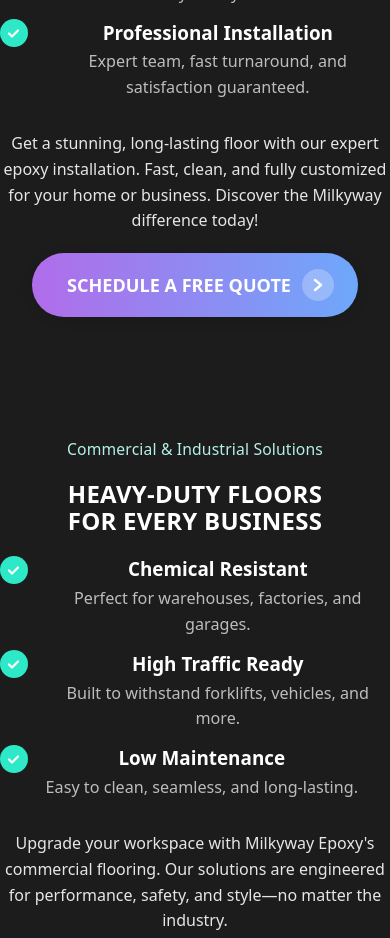
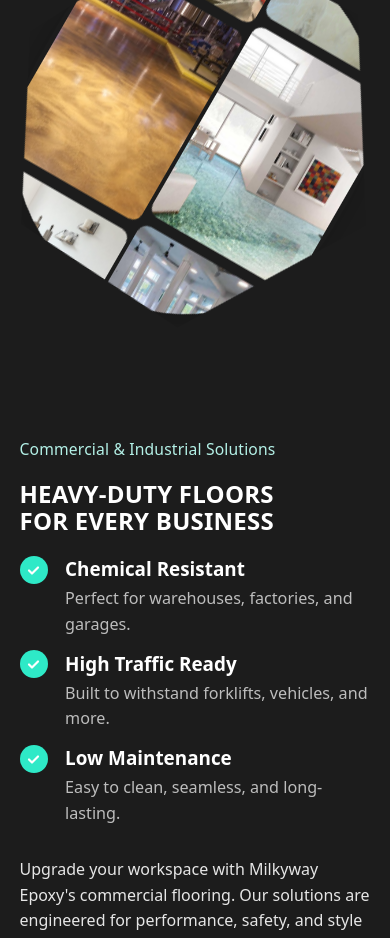
Before and after one commit to celalzamanoglu/epoxy-flooring, a Next.js app: page / in a window 390 px wide. Shown: the part 5700-6638 px from the top of the page. Built offline with nearby package versions, Linux system fonts and the light colour scheme.

Commit message:
feat: all hexagons fixed to right for smaller screens

```diff
--- a/src/components/HexagonSection.module.css
+++ b/src/components/HexagonSection.module.css
@@ -212,9 +212,9 @@
   .ctaContent {
     min-width: 0;
     max-width: 100vw;
-    padding-left: 0;
-    align-items: center;
-    text-align: center;
+    padding-left: 5vw;
+    padding-right: 5vw;
+
   }
   .imageListContainer {
     gap: 1vw;
--- a/src/components/HexagonSection.tsx
+++ b/src/components/HexagonSection.tsx
@@ -94,7 +94,18 @@ const HexagonSection: React.FC<HexagonSectionProps> = ({
           </motion.li>
         ))}
       </ul>
-      <p className={styles.ctaDesc}>{ctaDesc}</p>
+      <motion.p
+        className={styles.ctaDesc}
+        initial={{ y: 30, opacity: 0 }}
+        animate={isInView ? { y: 0, opacity: 1 } : { y: 30, opacity: 0 }}
+        transition={{
+          duration: 0.6,
+          delay: isInView ? 0.2 + features.length * 0.2 : 0,
+          ease: "easeOut",
+        }}
+      >
+        {ctaDesc}
+      </motion.p>
       <Button>{buttonText}</Button>
     </div>
   );
@@ -124,15 +135,24 @@ const HexagonSection: React.FC<HexagonSectionProps> = ({
 
   return (
     <section className={styles.section}>
-      {hexagonPosition === "left" ? (
+      {window.innerWidth <= 1100 ? (
         <>
+          {content}
           {hexagon}
-          {content}
         </>
       ) : (
         <>
-          {content}
-          {hexagon}
+          {hexagonPosition === "left" ? (
+            <>
+              {hexagon}
+              {content}
+            </>
+          ) : (
+            <>
+              {content}
+              {hexagon}
+            </>
+          )}
         </>
       )}
     </section>
```
